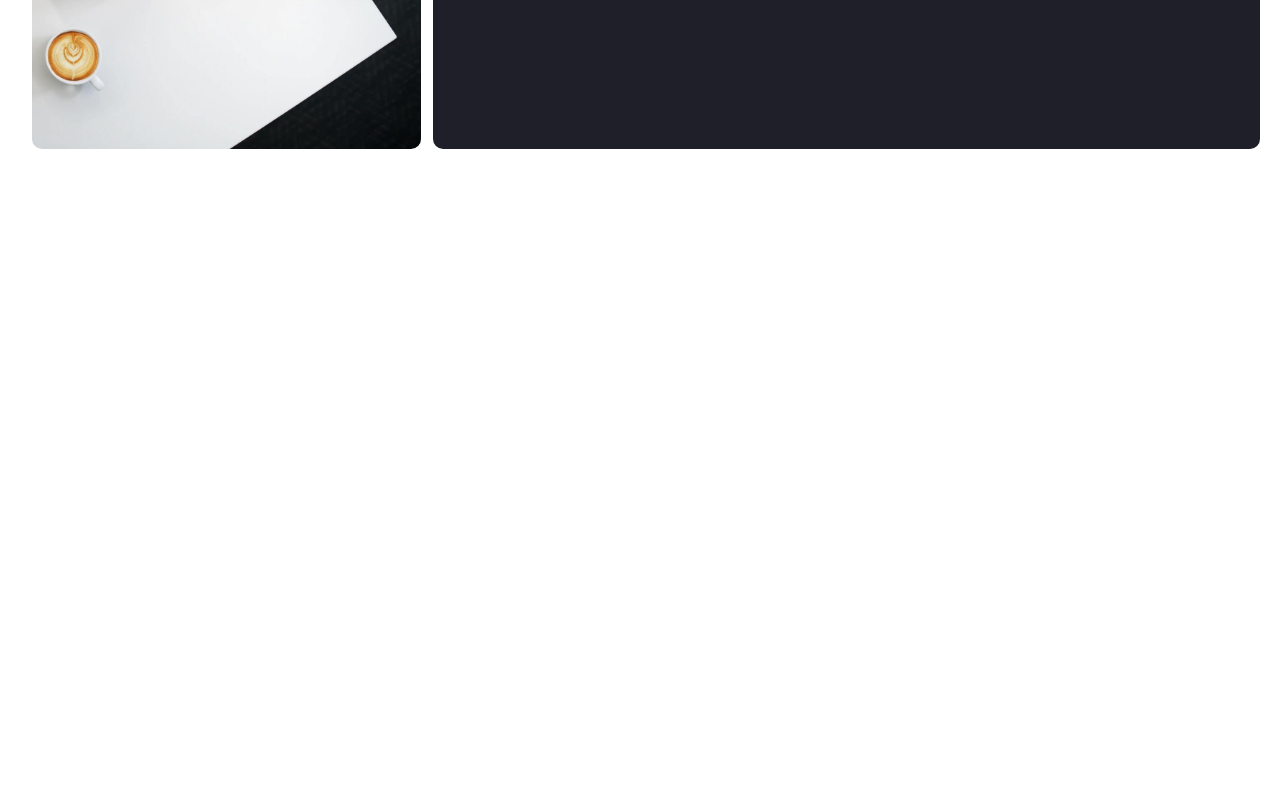
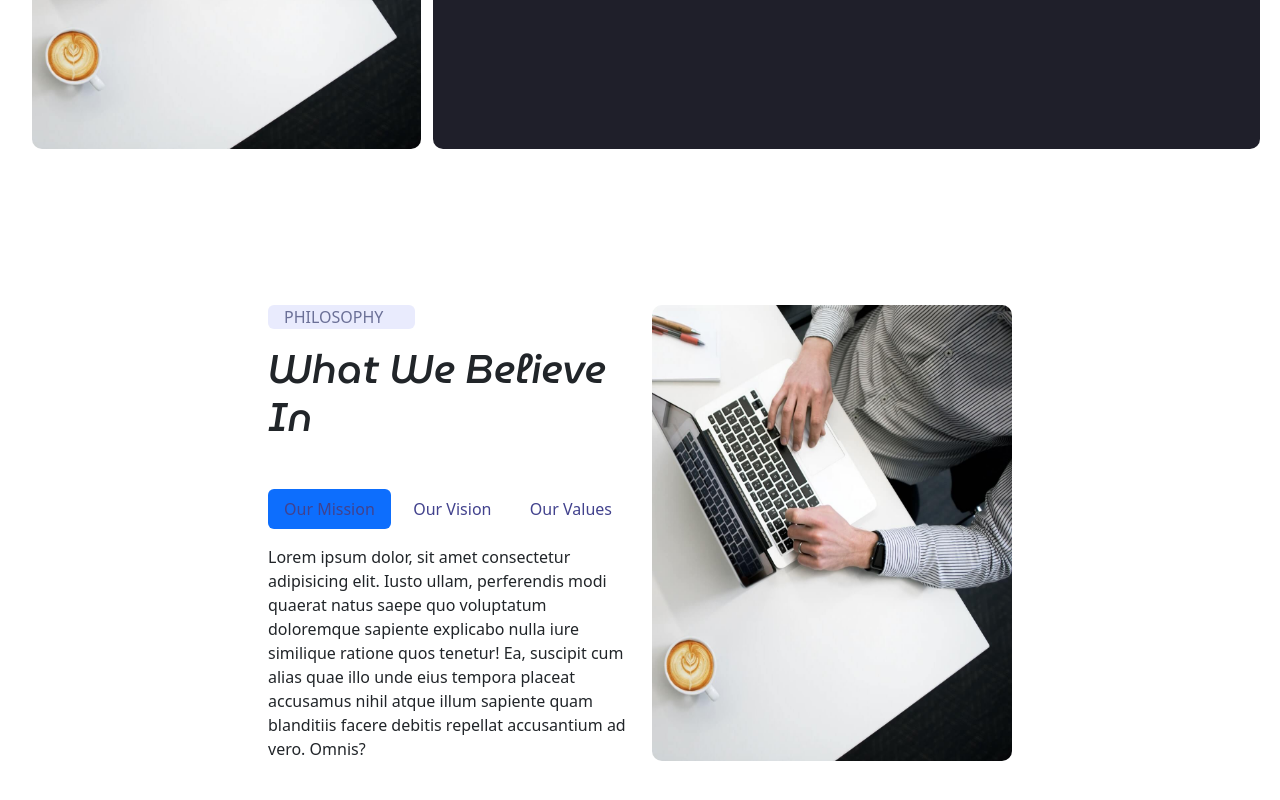
Before and after one commit to LeCheshire/Thelabs_Hajji_Adil, a website: page index.html in a window 1280 px wide. Shown: the part 2923-3723 px from the top of the page. Before the commit the page ends 3228 px from the top, so only its background shows below. Drawn offline with nearby package versions, Linux system fonts and the light colour scheme.

Commit message:
ajout image et text plus bootstrap

```diff
--- a/index.html
+++ b/index.html
@@ -17,7 +17,8 @@
         <!-- Navbar-->
         <nav class="navbar fixed-top bg-white navbar-expand-lg">
             <div class="container-fluid">
-            <img class="navbar-brand" src="./public/images/logo/logo.png" alt="logo molengeek" width="50px"><h3 class="mt-2">Molengeek</h3>
+                <img class="navbar-brand" src="./public/images/logo/logo.png" alt="logo molengeek" width="50px">
+                <h3 class="mt-2">Molengeek</h3>
                 <button class="navbar-toggler" type="button" data-bs-toggle="collapse"
                     data-bs-target="#navbarSupportedContent" aria-controls="navbarSupportedContent"
                     aria-expanded="false" aria-label="Toggle navigation">
@@ -33,7 +34,8 @@
                             </a>
                         </li>
                         <li class="nav-item me-lg-5 dropdown">
-                            <a class="nav-link boulenav" href="#" role="button" data-bs-toggle="dropdown">Services<i class="fa-solid fa-caret-down"></i>
+                            <a class="nav-link boulenav" href="#" role="button" data-bs-toggle="dropdown">Services<i
+                                    class="fa-solid fa-caret-down"></i>
                                 <div class="bouleicone d-flex align-items-center justify-content-center">
 
                                 </div>
@@ -76,7 +78,8 @@
                     <div class="col-6">
                         <p>INTUITIVE USER EXPERIENCE</p>
                         <h1 class="mt-4 mb-4">IT Consulting</h1>
-                        <p class="textgris_section2">Lorem ipsum dolor sit amet consectetur adipisicing elit. Nihil quam placeat neque ex at ducimus quo praesent magnam eos amet magna ragna non.</p>
+                        <p class="textgris_section2">Lorem ipsum dolor sit amet consectetur adipisicing elit. Nihil quam
+                            placeat neque ex at ducimus quo praesent magnam eos amet magna ragna non.</p>
                         <button class="fillcarre_section1">Get Started</button>
                     </div>
                     <div class="col-6">
@@ -94,37 +97,44 @@
                     <h1 class="text-white">Our N Consulting Cycle</h1>
                 </div>
                 <div>
-                    <p class="textgris_section2">Lorem ipsum dolor sit amet consectetur adipisicing elit. Tempore consequatur <br> minus ad libero eos molestiae aliquid fugiat fuga laborum quam!</p>
+                    <p class="textgris_section2">Lorem ipsum dolor sit amet consectetur adipisicing elit. Tempore
+                        consequatur <br> minus ad libero eos molestiae aliquid fugiat fuga laborum quam!</p>
                 </div>
             </div>
             <div class="container d-flex flex-row align-items-center justify-content-center mt-5 mb-5">
                 <div class="card_section2_lamp d-flex flex-grow-1">
-                    <div class="size_section2 d-flex flex-column p-5 text-center align-items-center justify-content-center">
+                    <div
+                        class="size_section2 d-flex flex-column p-5 text-center align-items-center justify-content-center">
                         <i class="fa-regular fa-lightbulb"></i>
                         <p class="fw-bold text-white">Find New Ideas</p>
                         <p class="textgris_section2">Lorem ipsum dolor sit amet consectetur adipisici</p>
                         <div class="d-flex flex-row">
-                            <button class="fill_section2_lamp"> < </button><span class="text-white ms-4"><b>Learn More</b></span>
+                            <button class="fill_section2_lamp">
+                                < </button> <span class="text-white ms-4"><b>Learn More</b></span>
                         </div>
                     </div>
                 </div>
                 <div class="card_section2_rouage d-flex flex-grow-1">
-                    <div class="size_section2 d-flex flex-column p-5 text-center align-items-center justify-content-center">
+                    <div
+                        class="size_section2 d-flex flex-column p-5 text-center align-items-center justify-content-center">
                         <i class="fa-solid fa-gear"></i>
                         <p class="fw-bold text-white">Diagnosis & Analysis</p>
                         <p class="textgris_section2">Lorem ipsum dolor sit amet consectetur adipisici</p>
                         <div class="d-flex flex-row">
-                            <button class="fill_section2_rouage"> < </button><span class="text-white ms-4"><b>Learn More</b></span>
+                            <button class="fill_section2_rouage">
+                                < </button> <span class="text-white ms-4"><b>Learn More</b></span>
                         </div>
                     </div>
                 </div>
                 <div class="card_section2_fuse d-flex flex-grow-1">
-                    <div class="size_section2 d-flex flex-column p-5 text-center align-items-center justify-content-center">
+                    <div
+                        class="size_section2 d-flex flex-column p-5 text-center align-items-center justify-content-center">
                         <i class="fa-solid fa-rocket"></i>
                         <p class="fw-bold text-white">Product Release</p>
                         <p class="textgris_section2">Lorem ipsum dolor sit amet consectetur adipisici</p>
                         <div class="d-flex flex-row">
-                            <button class="fill_section2_fuse"> < </button><span class="text-white ms-4"><b>Learn More</b></span>
+                            <button class="fill_section2_fuse">
+                                < </button> <span class="text-white ms-4"><b>Learn More</b></span>
                         </div>
                     </div>
                 </div>
@@ -132,7 +142,8 @@
             <div class="mt_section2 container d-flex flex-row align-items-center justify-content-center">
                 <div class="col-10 text-white countsulation_section2">
                     <h1>Get a free countsultation now!</h1>
-                    <p>Lorem, ipsum dolor sit amet consectetur adipisicing elit. Error nobis, quos hic <br> non molestiae modi corrupti culpa voluptate beatae expedita.</p>
+                    <p>Lorem, ipsum dolor sit amet consectetur adipisicing elit. Error nobis, quos hic <br> non
+                        molestiae modi corrupti culpa voluptate beatae expedita.</p>
                 </div>
                 <div class="col-2">
                     <button class="fillcarre_section2">Contact Us</button>
@@ -148,13 +159,15 @@
                     <h1 class="">Services We Provide</h1>
                 </div>
                 <div>
-                    <p class="mt-3 mb-3">Lorem ipsum dolor sit amet consectetur adipisicing elit. Tempore consequatur minus ad</p>
+                    <p class="mt-3 mb-3">Lorem ipsum dolor sit amet consectetur adipisicing elit. Tempore consequatur
+                        minus ad</p>
                 </div>
                 <div class="row mt-5">
                     <div class="card_section3 col-4 border position-relative">
                         <i class="tailleicone_section3 fa-solid fa-gear"></i>
                         <p class="ms-3 tailletitre_section3">Web Developement</p>
-                        <p class="ms-3 tailletext_section3">Lorem ipsum dolor sit, amet consectetur adipisicing elit.</p>
+                        <p class="ms-3 tailletext_section3">Lorem ipsum dolor sit, amet consectetur adipisicing elit.
+                        </p>
                         <div>
                             <i class="fa-solid fa-arrow-right position"></i>
                         </div>
@@ -162,7 +175,8 @@
                     <div class="card_section3 col-4 border position-relative">
                         <i class="tailleicone_section3 fa-solid fa-desktop"></i>
                         <p class="ms-3 tailletitre_section3">Computer Vision</p>
-                        <p class="ms-3 tailletext_section3">Lorem ipsum dolor sit, amet consectetur adipisicing elit.</p>
+                        <p class="ms-3 tailletext_section3">Lorem ipsum dolor sit, amet consectetur adipisicing elit.
+                        </p>
                         <div>
                             <i class="fa-solid fa-arrow-right position"></i>
                         </div>
@@ -170,7 +184,8 @@
                     <div class="card_section3 col-4 border position-relative">
                         <i class="tailleicone_section3 fa-solid fa-stopwatch"></i>
                         <p class="ms-3 tailletitre_section3">Internet Of Things</p>
-                        <p class="ms-3 tailletext_section3">Lorem ipsum dolor sit, amet consectetur adipisicing elit.</p>
+                        <p class="ms-3 tailletext_section3">Lorem ipsum dolor sit, amet consectetur adipisicing elit.
+                        </p>
                         <div>
                             <i class="fa-solid fa-arrow-right position"></i>
                         </div>
@@ -178,7 +193,8 @@
                     <div class="card_section3 col-4 border position-relative">
                         <i class="tailleicone_section3 fa-solid fa-users"></i>
                         <p class="ms-3 tailletitre_section3">Augmented Reality</p>
-                        <p class="ms-3 tailletext_section3">Lorem ipsum dolor sit, amet consectetur adipisicing elit.</p>
+                        <p class="ms-3 tailletext_section3">Lorem ipsum dolor sit, amet consectetur adipisicing elit.
+                        </p>
                         <div>
                             <i class="fa-solid fa-arrow-right position"></i>
                         </div>
@@ -186,7 +202,8 @@
                     <div class="card_section3 col-4 border position-relative">
                         <i class="tailleicone_section3 fa-solid fa-globe"></i>
                         <p class="ms-3 tailletitre_section3">Web Developement</p>
-                        <p class="ms-3 tailletext_section3">Lorem ipsum dolor sit, amet consectetur adipisicing elit.</p>
+                        <p class="ms-3 tailletext_section3">Lorem ipsum dolor sit, amet consectetur adipisicing elit.
+                        </p>
                         <div>
                             <i class="fa-solid fa-arrow-right position"></i>
                         </div>
@@ -194,7 +211,8 @@
                     <div class="card_section3 col-4 border position-relative">
                         <i class="tailleicone_section3 fa-solid fa-ranking-star"></i>
                         <p class="ms-3 tailletitre_section3">Computer Vision</p>
-                        <p class="ms-3 tailletext_section3">Lorem ipsum dolor sit, amet consectetur adipisicing elit.</p>
+                        <p class="ms-3 tailletext_section3">Lorem ipsum dolor sit, amet consectetur adipisicing elit.
+                        </p>
                         <div>
                             <i class="fa-solid fa-arrow-right position"></i>
                         </div>
@@ -210,12 +228,52 @@
                 <div class="boxright_section4 col-8 p-5">
                     <p class="p_section4 rounded pe-3 ps-3">OUR SERVICES</p>
                     <h1 class="text-white">Our Features</h1>
-                    <p class="mt-3 mb-3 tailletext_section4">Lorem ipsum, dolor sit amet consectetur adipisicing elit. Praesentium dolore sint vel! Unde aperiam tempora eveniet exercitationem, dicta, praesentium quae iste provident enim qui natus nihil laboriosam nesciunt rerum rem mollitia animi sit, perferendis numquam fugit. Magni itaque ipsam asperiores?</p>
+                    <p class="mt-3 mb-3 tailletext_section4">Lorem ipsum, dolor sit amet consectetur adipisicing elit.
+                        Praesentium dolore sint vel! Unde aperiam tempora eveniet exercitationem, dicta, praesentium
+                        quae iste provident enim qui natus nihil laboriosam nesciunt rerum rem mollitia animi sit,
+                        perferendis numquam fugit. Magni itaque ipsam asperiores?</p>
                 </div>
             </div>
         </section>
         <section class="section5">
-
+            <div class="container">
+                <div class="row">
+                    <div class="col-6">
+                        <p class="p_section5 rounded pe-3 ps-3">PHILOSOPHY</p>
+                        <h1>What We Believe In</h1>
+                        <div class="mt-5">
+                            <ul class="nav nav-pills justify-content-between mb-3" id="pills-tab" role="tablist">
+                                <li class="nav-item" role="presentation">
+                                    <button class="nav-link active" id="pills-home-tab" data-bs-toggle="pill"
+                                        data-bs-target="#pills-home" type="button" role="tab" aria-controls="pills-home"
+                                        aria-selected="true">Our Mission</button>
+                                </li>
+                                <li class="nav-item" role="presentation">
+                                    <button class="nav-link" id="pills-profile-tab" data-bs-toggle="pill"
+                                        data-bs-target="#pills-profile" type="button" role="tab"
+                                        aria-controls="pills-profile" aria-selected="false">Our Vision</button>
+                                </li>
+                                <li class="nav-item" role="presentation">
+                                    <button class="nav-link" id="pills-contact-tab" data-bs-toggle="pill"
+                                        data-bs-target="#pills-contact" type="button" role="tab"
+                                        aria-controls="pills-contact" aria-selected="false">Our Values</button>
+                                </li>
+                            </ul>
+                            <div class="tab-content" id="pills-tabContent">
+                                <div class="tab-pane fade show active" id="pills-home" role="tabpanel"
+                                    aria-labelledby="pills-home-tab">Lorem ipsum dolor, sit amet consectetur adipisicing elit. Iusto ullam, perferendis modi quaerat natus saepe quo voluptatum doloremque sapiente explicabo nulla iure similique ratione quos tenetur! Ea, suscipit cum alias quae illo unde eius tempora placeat accusamus nihil atque illum sapiente quam blanditiis facere debitis repellat accusantium ad vero. Omnis?</div>
+                                <div class="tab-pane fade" id="pills-profile" role="tabpanel"
+                                    aria-labelledby="pills-profile-tab">Lorem ipsum dolor sit amet consectetur adipisicing elit. Error maiores laudantium aperiam sint tempore, omnis esse quas perferendis veritatis pariatur nobis saepe quam necessitatibus distinctio porro. Illum repellat obcaecati, placeat totam vero velit harum veritatis error delectus porro consectetur, iusto reprehenderit quaerat nam quis, reiciendis ut dolorum repellendus officiis itaque!</div>
+                                <div class="tab-pane fade" id="pills-contact" role="tabpanel"
+                                    aria-labelledby="pills-contact-tab">Lorem ipsum dolor sit amet consectetur adipisicing elit. Rem deserunt labore quae blanditiis, cupiditate, ipsa sed vitae accusamus minus illo praesentium animi sapiente necessitatibus quis accusantium modi quas molestias velit natus nostrum doloribus distinctio sequi! Obcaecati omnis officia beatae consequatur expedita voluptate dolorem optio eligendi! Omnis numquam repellat iusto rem?</div>
+                            </div>
+                        </div>
+                    </div>
+                    <div class="col-6">
+                        <img class="borderimg_section4" src="./public/images/01.jpeg" alt="" width="100%">
+                    </div>
+                </div>
+            </div>
         </section>
     </main>
     <footer>
@@ -223,4 +281,5 @@
     </footer>
 </body>
 <script src='./node_modules/bootstrap/dist/js/bootstrap.bundle.js'></script>
+
 </html>
--- a/src/sass/modules/_section4.sass
+++ b/src/sass/modules/_section4.sass
@@ -1,3 +1,5 @@
+h1
+    font-family: "FontTitre" !important
 .section4
     height: 600px
     max-width: 95%
--- /dev/null
+++ b/src/sass/modules/_section5.sass
@@ -0,0 +1,11 @@
+h1
+    font-family: "FontTitre" !important
+.section5
+    height: 700px
+    .container
+        max-width: 60%
+.p_section5
+    width: 147px
+    height: auto
+    color: #6B7097
+    background-color: #E9EBFD
--- a/src/sass/modules/_style.sass
+++ b/src/sass/modules/_style.sass
@@ -4,6 +4,7 @@
 @import ./_section1
 @import ./_section2
 @import ./_section3
-@import./_section4
+@import ./_section4
+@import ./_section5
 @import ./_footer
 @import ../_fonts
```
Also changed, not shown: public/css/style.css, 1 other file.
